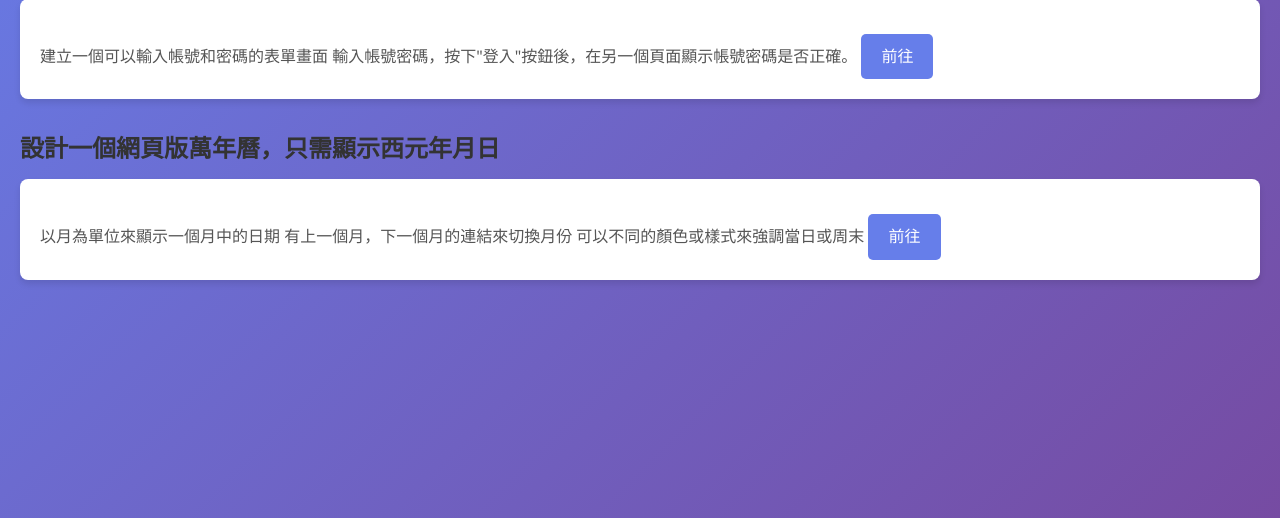
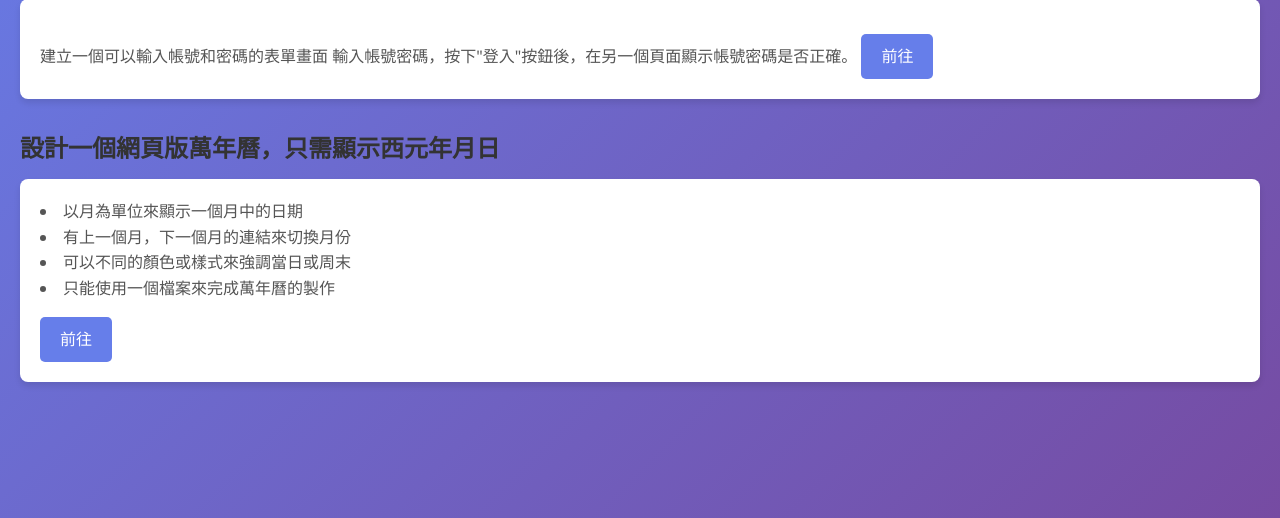
Before and after one commit to mackliu/1144-PHP_WEB, a PHP site: page / in a window 1280 px wide. Shown: the part 282-800 px from the top of the page. Run offline with PHP 8.4, Linux system fonts and the light colour scheme.

Commit message:
修改首頁風格

```diff
--- a/index.php
+++ b/index.php
@@ -72,9 +72,11 @@
 <h1>設計一個網頁版萬年曆，只需顯示西元年月日</h1>
 
 <div>
-    以月為單位來顯示一個月中的日期
-    有上一個月，下一個月的連結來切換月份
-    可以不同的顏色或樣式來強調當日或周末
+    <li>以月為單位來顯示一個月中的日期</li>
+    <li>有上一個月，下一個月的連結來切換月份</li>
+    <li>可以不同的顏色或樣式來強調當日或周末</li>
+    <li>只能使用一個檔案來完成萬年曆的製作</li>
+
     <a href="calendar.php">前往</a>
 </div>
 </body>
```
